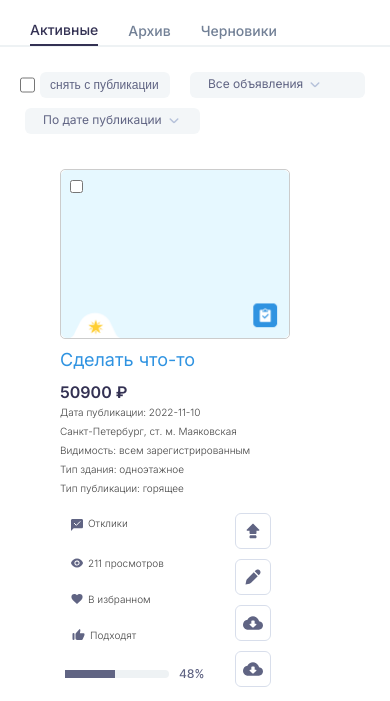
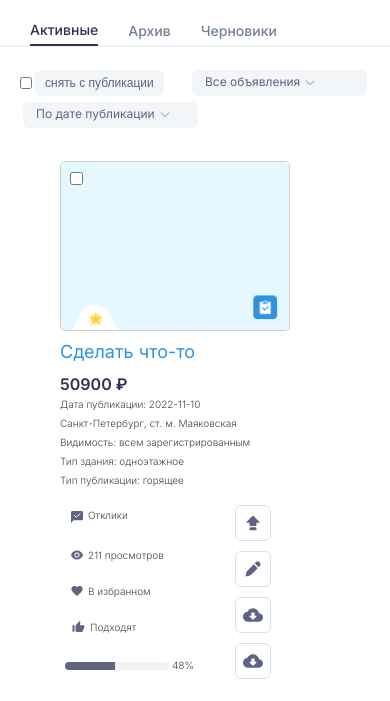
Before and after one commit to Iuliia-D/AT-WORK-test, a plain HTML site: page index.html in a window 390 px wide. Shown: the part 105-806 px from the top of the page. Drawn offline with Linux system fonts and the light colour scheme.

Commit message:
Add styles & markup

```diff
--- a/script.js
+++ b/script.js
@@ -82,14 +82,19 @@ function displayCard(cards) {
   <div class="stats--view"><p class="assets--text">211 просмотров</p></div>
   <div class="stats--favorites"><p class="assets--text">В избранном</p></div>
   <div class="stats--recommend"><p class="assets--text">Подходят</p></div>
-  <div class="stats--fill"></div>
+  <div class="stats--fill">
+  <div class="stats--fill-track">
+  <div class="stats--fill-track-content"></div>
+  </div>
+  <p class="stats--fill-value"> 48%</p>
+  </div>
   </div>
 
   <div class="board-btns-wrapper">
-  <div class="board-btn board-btn--1"></div>
-  <div class="board-btn board-btn--2"></div>
-  <div class="board-btn board-btn--3"></div>
-  <div class="board-btn board-btn--4"></div>
+  <button class="board-btn board-btn--1"></button>
+  <button class="board-btn board-btn--2"></button>
+  <button class="board-btn board-btn--3"></button>
+  <button class="board-btn board-btn--4"></button>
   </div>
   </div>
 
--- a/style.css
+++ b/style.css
@@ -105,6 +105,7 @@ h3 {
   line-height: 22px;
   color: #2f93e1;
   padding-bottom: 10px;
+  cursor: pointer;
 }
 .price {
   font-weight: 600;
@@ -150,10 +151,25 @@ h3 {
   padding: 1px 4px;
 }
 .stats--fill {
-  background-image: url("img/fill.svg");
+  display: flex;
+  flex-direction: row;
+  align-items: center;
   width: 140px;
   height: 26px;
   margin: 5px;
+}
+.stats--fill-track {
+  width: 104px;
+  height: 8px;
+  background: #eef2f4;
+  border-radius: 30px;
+  margin-right: 3px;
+}
+.stats--fill-track-content {
+  border-radius: 30px 0 0 30px;
+  width: 50px;
+  height: 8px;
+  background: #606483;
 }
 
 .board-btns-wrapper {
@@ -223,7 +239,7 @@ h3 {
 
 .select__current::after {
   content: url(img/Vector23.svg);
-  margin-left: 7px;
+  margin-left: 5px;
 }
 .select__body {
   display: none;
@@ -284,6 +300,7 @@ h3 {
   height: 170px;
   display: flex;
   margin-right: 20px;
+  cursor: pointer;
 }
 
 img {
@@ -320,20 +337,21 @@ img {
   }
   .sort {
     display: grid;
-    grid-template-columns: 15px 1fr 1fr;
+    grid-template-columns: 12px 1fr 1fr;
 
     margin: 20px 20px;
   }
 
   .select {
-    margin: 5px;
+    margin: 3px;
+    padding: 5px;
     width: 175px;
   }
   .select__body {
     z-index: 15;
   }
   .to-archive {
-    margin: 5px;
-    width: 130px;
+    margin: 3px;
+    width: 129px;
   }
 }
```
